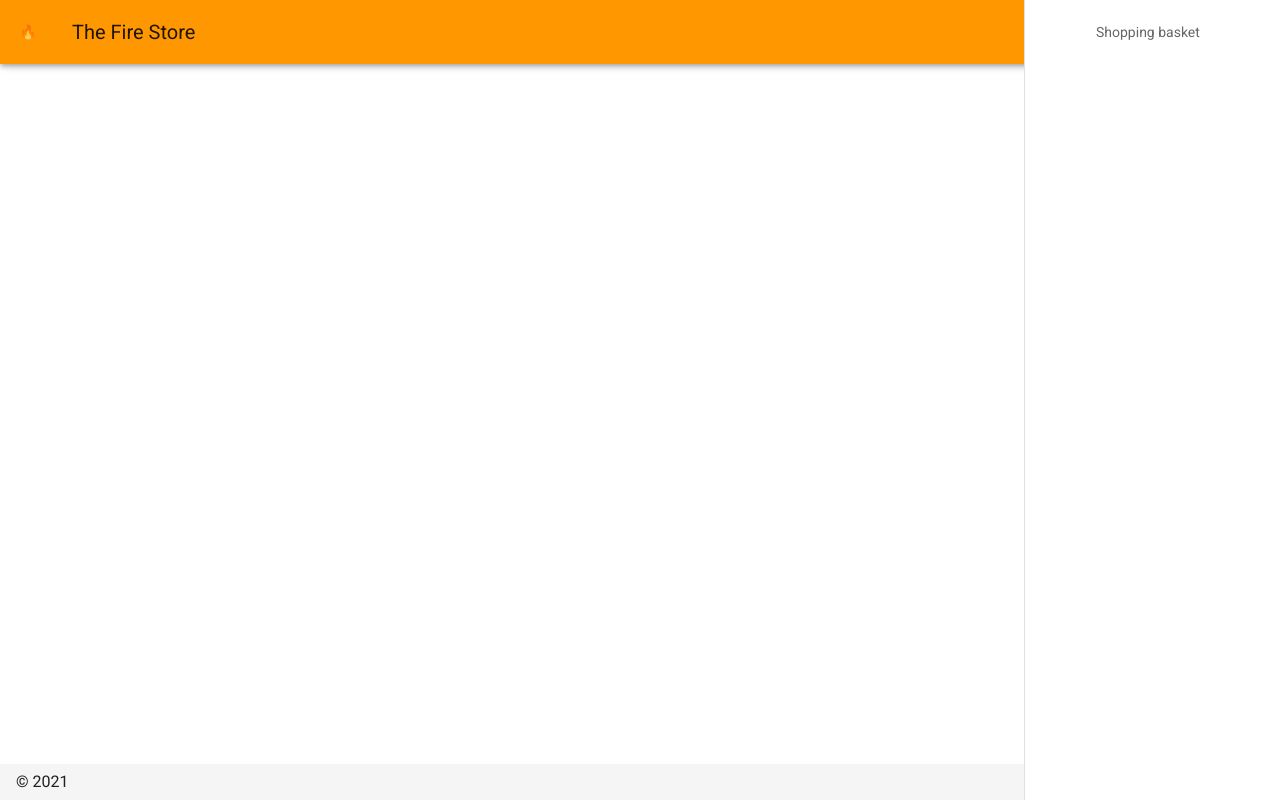
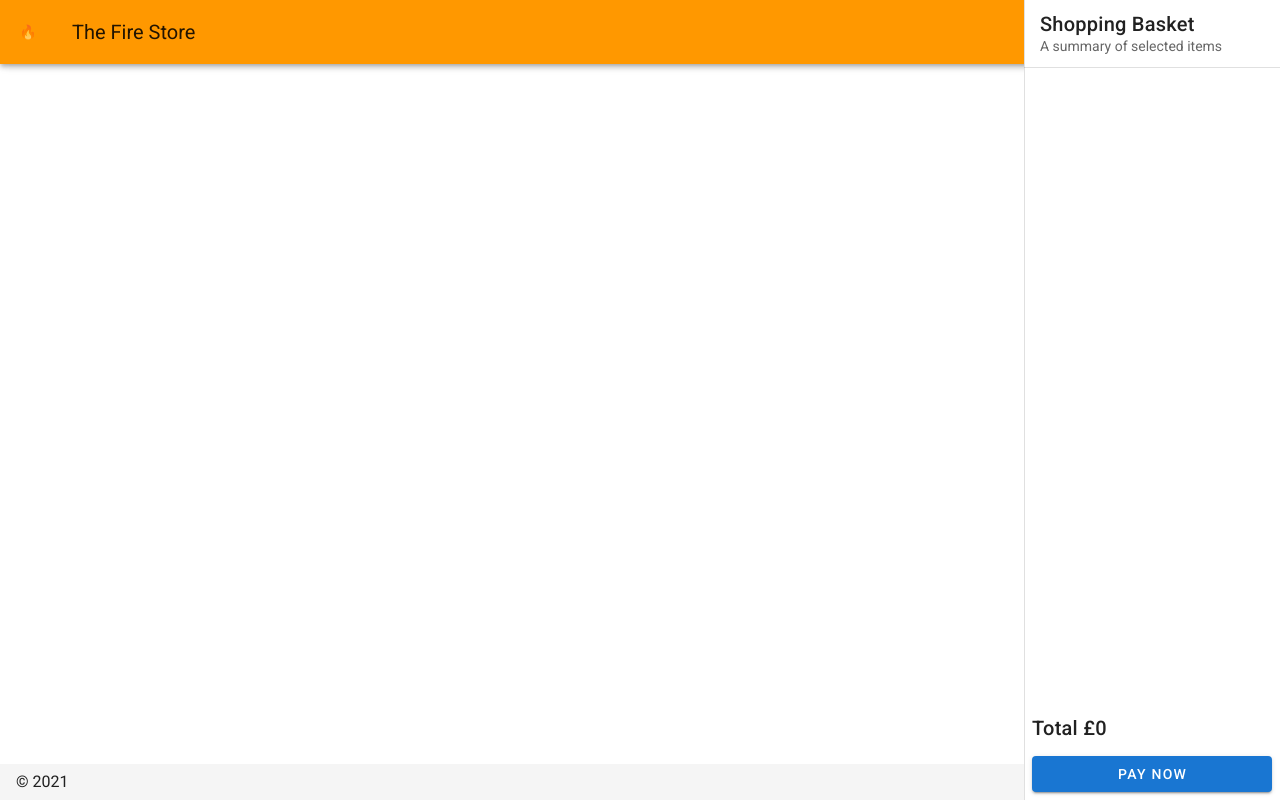
Before and after one commit to binzcodes/nuxt-firebase-demo, a Nuxt app: page / in a window 1280 px wide. Built offline with nearby package versions, Linux system fonts and the light colour scheme.

Commit message:
feat(Basket): add total and mock pay now

```diff
--- a/components/Basket.vue
+++ b/components/Basket.vue
@@ -1,6 +1,5 @@
 <template>
   <v-list>
-    <v-subheader inset>Shopping basket</v-subheader>
     <v-list-item v-for="item in basket" :key="item.text">
       <v-list-item-content>
         <v-list-item-title v-text="item.text" />
--- a/layouts/default.vue
+++ b/layouts/default.vue
@@ -17,7 +17,7 @@
         icon
         @click.stop="rightDrawer = !rightDrawer"
       >
-        <v-icon>mdi-menu</v-icon>
+        <v-icon>mdi-basket</v-icon>
       </v-btn>
     </v-app-bar>
     <v-main>
@@ -30,7 +30,34 @@
       right
       fixed
     >
+    <v-list-item>
+        <v-list-item-content>
+          <v-list-item-title class="text-h6">
+            Shopping Basket
+          </v-list-item-title>
+          <v-list-item-subtitle>
+            A summary of selected items
+          </v-list-item-subtitle>
+        </v-list-item-content>
+      </v-list-item>
+
+      <v-divider></v-divider>
+
       <Basket />
+
+      <template #append>
+        <div class="pa-2">
+          <v-list-item-content>
+            <v-list-item-title class="text-h6">
+              Total £{{basketTotal / 100}}
+            </v-list-item-title>
+          </v-list-item-content>
+          <v-btn block color="primary">
+            Pay now
+          </v-btn>
+        </div>
+      </template>
+
     </v-navigation-drawer>
     <v-footer
       :absolute="!fixed"
@@ -69,6 +96,11 @@ export default {
       rightDrawer: true,
       title: 'The Fire Store'
     }
-  }
+  },
+  computed: {
+    basketTotal () {
+      return this.$store.state.basket.list.reduce((acc, {price}) => acc + price, 0)
+    }
+  },
 }
 </script>
```
